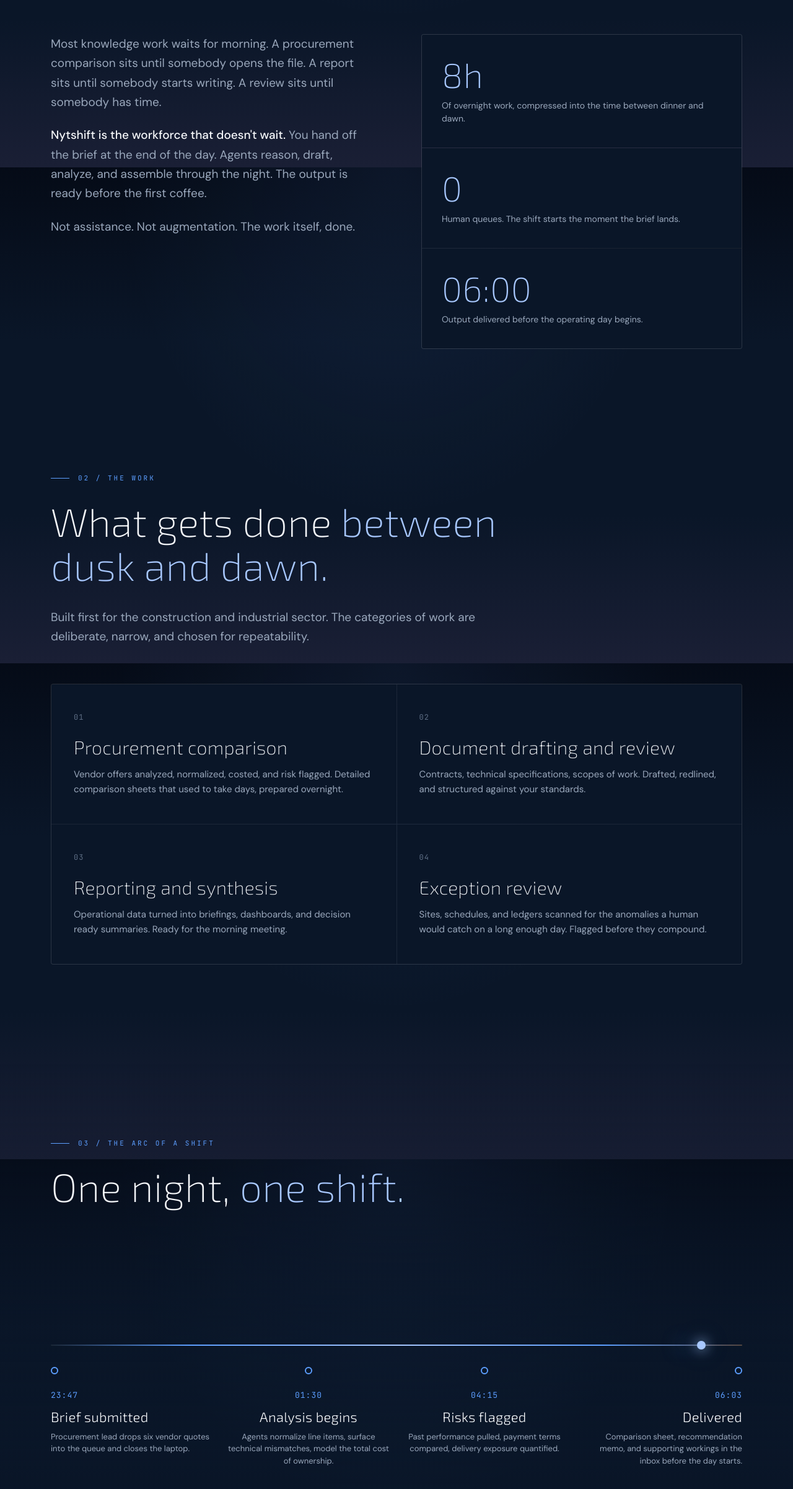
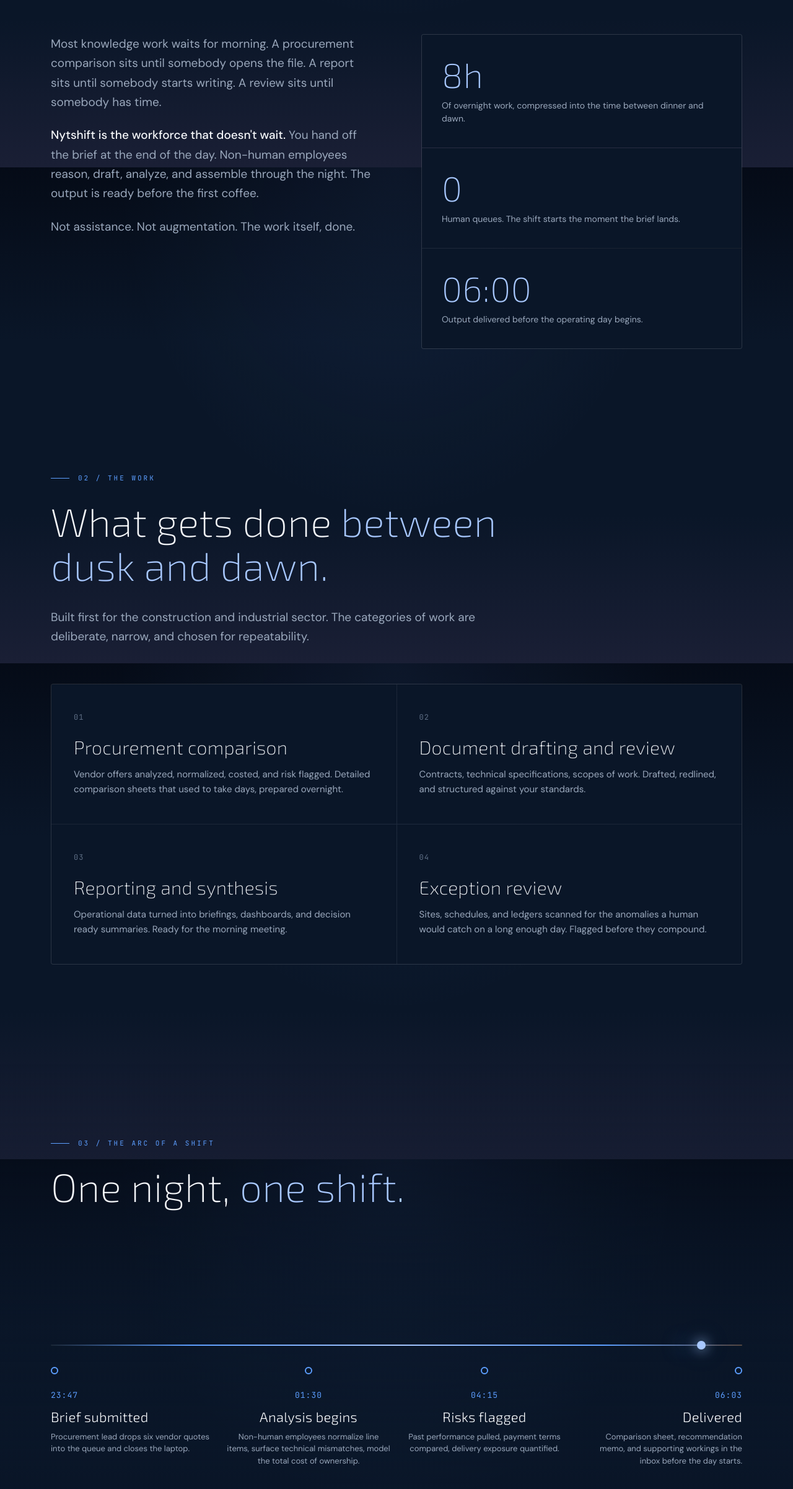
Before and after one commit to yasserdabbagh/NytShift, a plain HTML site: page index.html in a window 1280 px wide. Shown: the part 1330-3732 px from the top of the page at 62% size. Drawn offline with Linux system fonts and the light colour scheme.

Commit message:
Update index.html

```diff
--- a/index.html
+++ b/index.html
@@ -745,7 +745,7 @@
     <div class="concept-grid">
       <div class="concept-prose">
         <p>Most knowledge work waits for morning. A procurement comparison sits until somebody opens the file. A report sits until somebody starts writing. A review sits until somebody has time.</p>
-        <p><strong>Nytshift is the workforce that doesn't wait.</strong> You hand off the brief at the end of the day. Agents reason, draft, analyze, and assemble through the night. The output is ready before the first coffee.</p>
+        <p><strong>Nytshift is the workforce that doesn't wait.</strong> You hand off the brief at the end of the day. Non-human employees reason, draft, analyze, and assemble through the night. The output is ready before the first coffee.</p>
         <p>Not assistance. Not augmentation. The work itself, done.</p>
       </div>
       <div class="concept-stats">
@@ -813,7 +813,7 @@
         <div class="mark">
           <div class="mark-time">01:30</div>
           <div class="mark-title">Analysis begins</div>
-          <div class="mark-desc">Agents normalize line items, surface technical mismatches, model the total cost of ownership.</div>
+          <div class="mark-desc"> Non-human employees normalize line items, surface technical mismatches, model the total cost of ownership.</div>
         </div>
         <div class="mark">
           <div class="mark-time">04:15</div>
```
